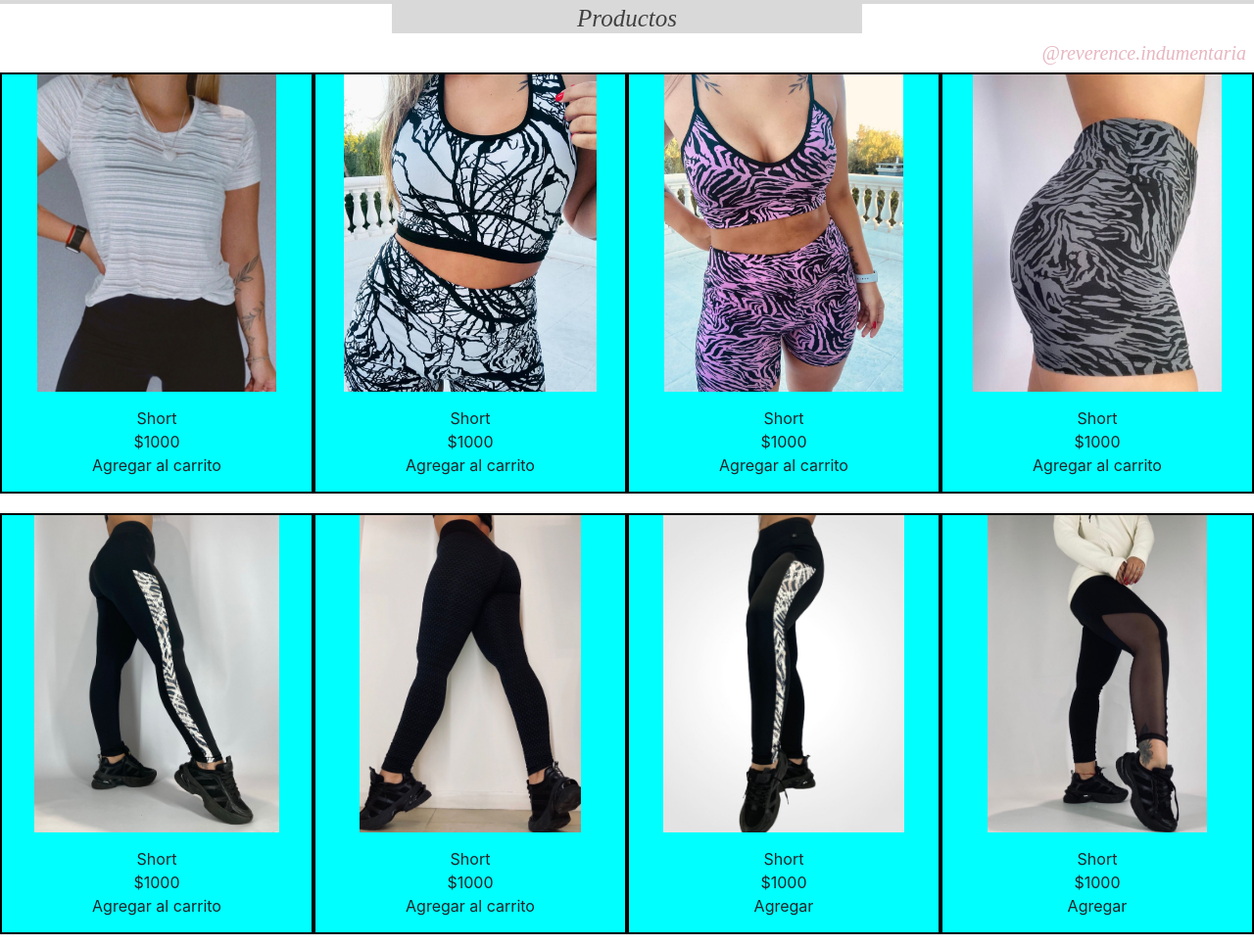
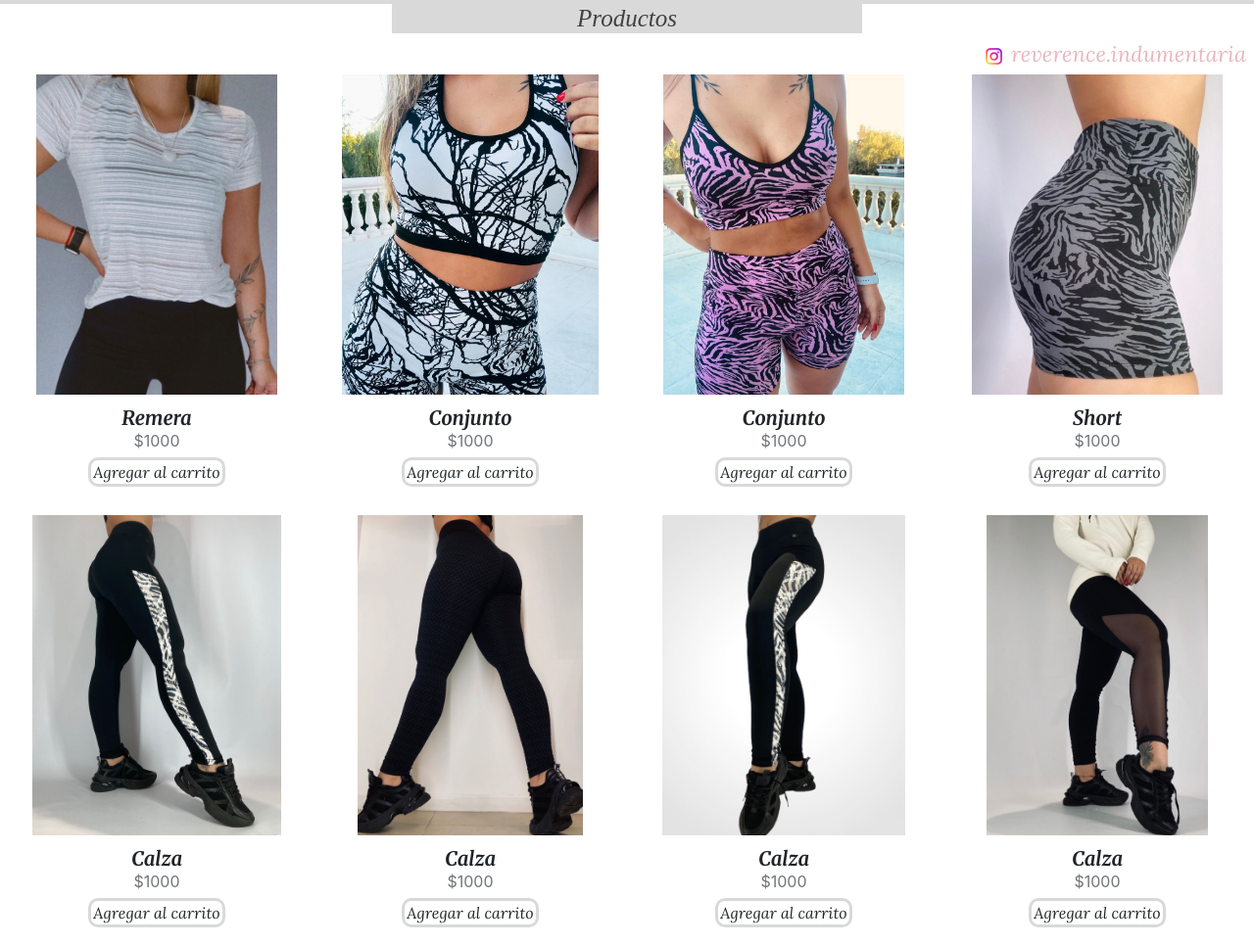
Before and after one commit to mariKaren/desaio10copia, a plain HTML site: page secciones/productos.html in a window 1280 px wide. Shown: the part 106-1072 px from the top of the page at 98% size. Drawn offline with nearby package versions, Linux system fonts and the light colour scheme.

Commit message:
continuacion productos

```diff
--- a/CssyScss/_productos.scss
+++ b/CssyScss/_productos.scss
@@ -1,15 +1,27 @@
-.igProd a {
+.igProd {
+    text-align: right;
+
+    a {
     text-decoration: none;
+    text-align: right;
+    width: 100%;
+        img{
+            width: 25px;
+            height: auto;
+            padding-bottom: 2px;
+        }
+    }
 }
 
 .instagramProductos {
     grid-area: instagram;
-    font-size: 20px;
-    text-align: right;
+    font-size: 22px;
+    text-align: left;
     padding-right: 8px;
-    font-family: 'Times New Roman', Times, serif;
+    font-family: $letra;
     font-style: italic;
     color: $color2;
+    display: inline-block;
 
 }
 .productos{
@@ -19,11 +31,12 @@
     justify-content: center;
     align-items: center;
     justify-content: space-evenly;
+
     .producto{
         width: 100%;
         height: 430px;
-        background-color: aqua;
-        border: 2px solid black;
+        // background-color: aqua;
+        // border: 2px solid black;
         display: flex;
         flex-wrap: nowrap;
         flex-direction: column;
@@ -49,12 +62,34 @@
             text-align: center;
                p{
                    margin-bottom: 0%;
+                   line-height: 1.3;
+               }
+               .nombreP{
+                   font-family: $letra2;
+                   font-size: 20px;
+               }
+               .precio{
+                    color:$cletra3;
                }
 
            }
            .agregar{
+            width: 100%;
             display: flex;
             justify-content: center;
+            margin-top: 5px;
+            p{
+                font-family: $letra;
+                border-radius:  10px;
+                border: solid $colorMenu;
+                padding-left: 2px;
+                padding-right: 2px;
+                margin-top: 2px;
+            }
+            p:hover{
+                transform: scale(1.10);
+                transition: all 0.5s;
+            }
            }
         }
     }
--- a/secciones/productos.html
+++ b/secciones/productos.html
@@ -51,18 +51,20 @@
     <main class="mainProductos">
         <h1 class="tituloSeccion">Productos</h1>
         <section class=igProd>
+
             <a href="https://www.instagram.com/reverence.indumentaria/?hl=es" target="_blank">
-                <h2 class="instagramProductos"> @reverence.indumentaria</h2>
+                <img src="../multimedia/instagram.png" alt="instagramProductos">
+                <h2 class="instagramProductos">reverence.indumentaria</h2>
             </a>
         </section>
         <section class="productos">
-            <div class="producto producto1 col-12 col-sm-6 col-md-4 col-lg-3 col-xl-3">
+            <div class="producto col-12 col-sm-6 col-md-4 col-lg-3 col-xl-3">
                     <div class="imgProducto">
                         <img src="../multimedia/remeras.jpeg" alt="remera">
                     </div>
                     <div class="datosProducto">
                         <div class="nombreProducto">
-                            <p class="nombreP">Short</p>
+                            <p class="nombreP">Remera</p>
                             <p class="precio">$1000</p>
                         </div>
                         <div class="agregar">
@@ -70,13 +72,13 @@
                         </div>
                     </div>
             </div>
-            <div class="producto producto2 col-12 col-sm-6 col-md-4 col-lg-3 col-xl-3">
+            <div class="producto col-12 col-sm-6 col-md-4 col-lg-3 col-xl-3">
                 <div class="imgProducto">
                     <img src="../multimedia/conjuntos.jpeg" alt="conjunto">
                 </div>
                 <div class="datosProducto">
                     <div class="nombreProducto">
-                        <p class="nombreP">Short</p>
+                        <p class="nombreP">Conjunto</p>
                         <p class="precio">$1000</p>
                     </div>
                     <div class="agregar">
@@ -84,13 +86,13 @@
                     </div>
                 </div>
             </div>
-            <div class="producto producto3 col-12 col-sm-6 col-md-4 col-lg-3 col-xl-3">
+            <div class="producto col-12 col-sm-6 col-md-4 col-lg-3 col-xl-3">
                 <div class="imgProducto">
                     <img src="../multimedia/conjunto2.jpeg" alt="conjunto2">
                 </div>
                 <div class="datosProducto">
                     <div class="nombreProducto">
-                        <p class="nombreP">Short</p>
+                        <p class="nombreP">Conjunto</p>
                         <p class="precio">$1000</p>
                     </div>
                     <div class="agregar">
@@ -98,7 +100,7 @@
                     </div>
                 </div>
             </div>
-            <div class="producto producto4 col-12 col-sm-6 col-md-4 col-lg-3 col-xl-3 ">
+            <div class="producto col-12 col-sm-6 col-md-4 col-lg-3 col-xl-3 ">
                 <div class="imgProducto">
                     <img src="../multimedia/shorts.jpeg" alt="short">
                 </div>
@@ -112,13 +114,13 @@
                     </div>
                 </div>
             </div>
-            <div class="producto producto5 col-12 col-sm-6 col-md-4 col-lg-3 col-xl-3">
+            <div class="producto col-12 col-sm-6 col-md-4 col-lg-3 col-xl-3">
                 <div class="imgProducto">
                     <img src="../multimedia/calzas.jpeg" alt="calza1">
                 </div>
                 <div class="datosProducto">
                     <div class="nombreProducto">
-                        <p class="nombreP">Short</p>
+                        <p class="nombreP">Calza</p>
                         <p class="precio">$1000</p>
                     </div>
                     <div class="agregar">
@@ -126,13 +128,13 @@
                     </div>
                 </div>
             </div>
-            <div class="producto producto6 col-12 col-sm-6 col-md-4 col-lg-3 col-xl-3">
+            <div class="producto col-12 col-sm-6 col-md-4 col-lg-3 col-xl-3">
                 <div class="imgProducto">
                     <img src="../multimedia/coleccion1.jpeg" alt="calza2">
                 </div>
                 <div class="datosProducto">
                     <div class="nombreProducto">
-                        <p class="nombreP">Short</p>
+                        <p class="nombreP">Calza</p>
                         <p class="precio">$1000</p>
                     </div>
                     <div class="agregar">
@@ -140,31 +142,31 @@
                     </div>
                 </div>
             </div>
-            <div class="producto producto7 col-12 col-sm-6 col-md-4 col-lg-3 col-xl-3">
+            <div class="producto col-12 col-sm-6 col-md-4 col-lg-3 col-xl-3">
                 <div class="imgProducto">
                     <img src="../multimedia/coleccion2.jpeg" alt="calza3">
                 </div>
                 <div class="datosProducto">
                     <div class="nombreProducto">
-                        <p class="nombreP">Short</p>
+                        <p class="nombreP">Calza</p>
                         <p class="precio">$1000</p>
                     </div>
                     <div class="agregar">
-                        <p>Agregar</p>
+                        <p>Agregar al carrito</p>
                     </div>
                 </div>
             </div>
-            <div class="producto producto8 col-12 col-sm-6 col-md-4 col-lg-3 col-xl-3">
+            <div class="producto col-12 col-sm-6 col-md-4 col-lg-3 col-xl-3">
                 <div class="imgProducto">
                     <img src="../multimedia/coleccion4.jpeg" alt="calza4">
                 </div>
                 <div class="datosProducto">
                     <div class="nombreProducto">
-                        <p class="nombreP">Short</p>
+                        <p class="nombreP">Calza</p>
                         <p class="precio">$1000</p>
                     </div>
                     <div class="agregar">
-                        <p>Agregar</p>
+                        <p>Agregar al carrito</p>
                     </div>
                 </div>
             </div>
```
Also changed, not shown: CssyScss/estilos.css, multimedia/2 (1).png (deleted), multimedia/2 (2).png (deleted), multimedia/2 (3).png (deleted), multimedia/instagram.png (added), multimedia/portada 3.jpeg (deleted), multimedia/portadaww.png (deleted), 1 other file.
